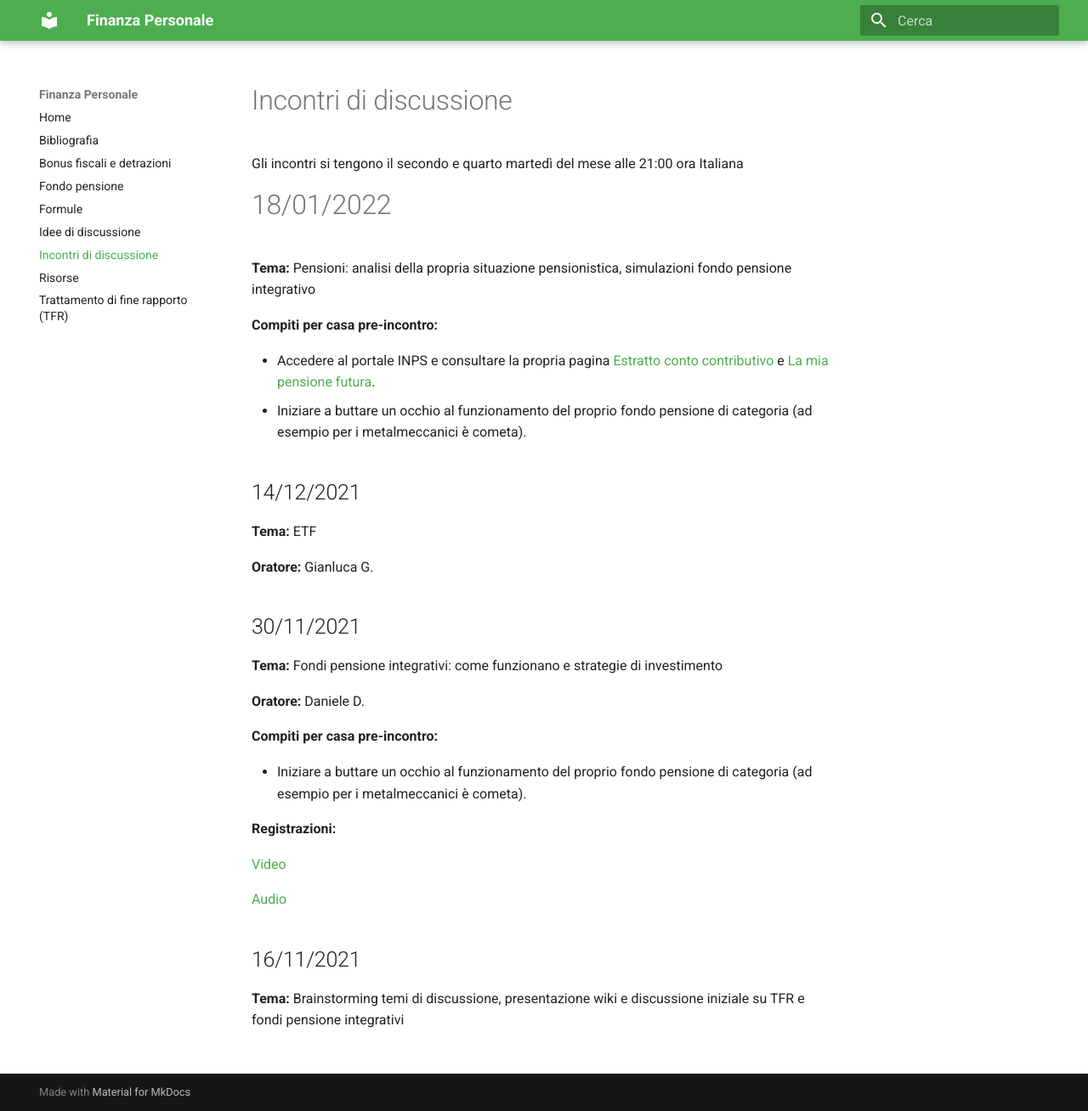
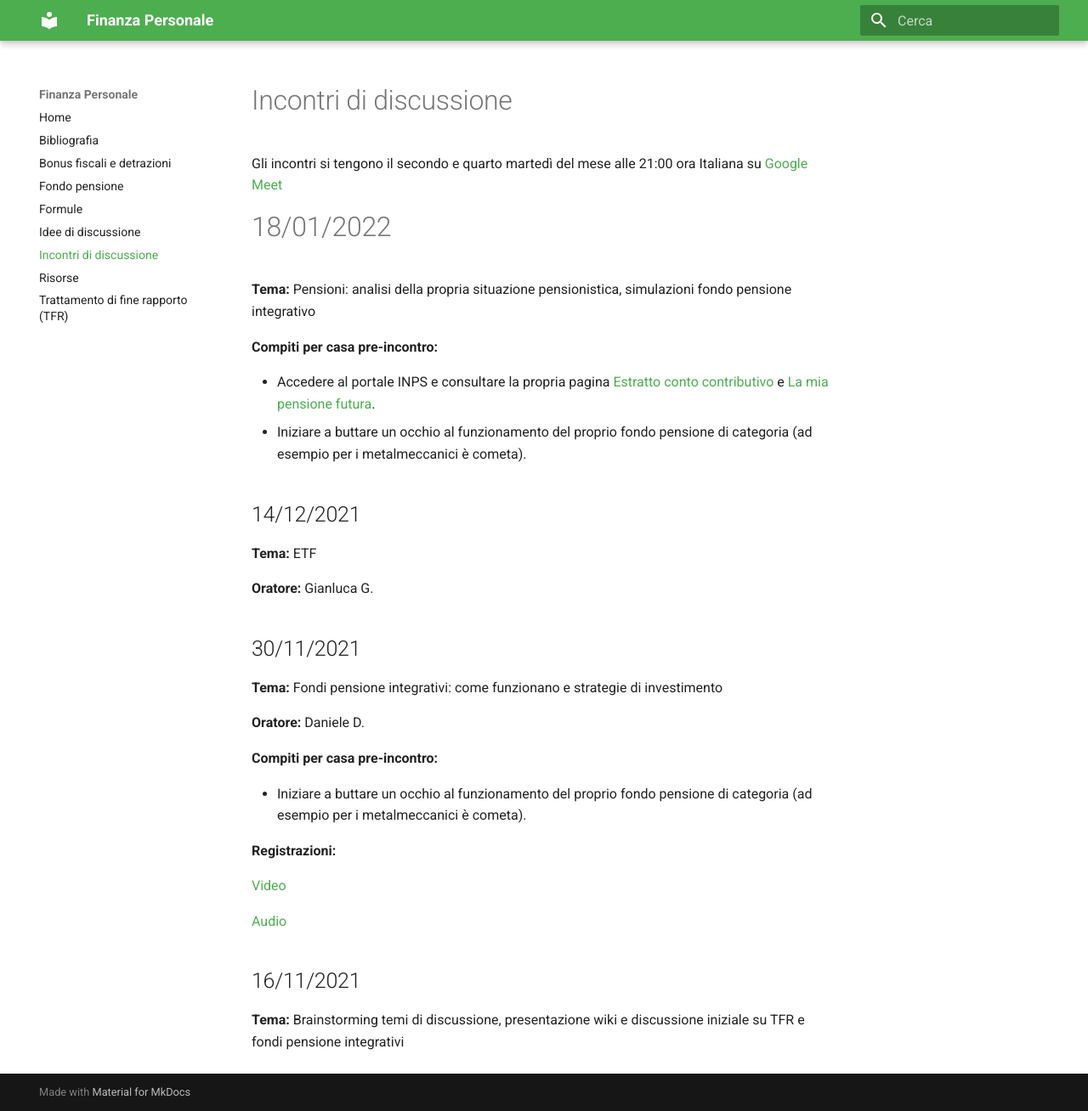
Before and after one commit to simgunz/wiki-finanza-personale, an MkDocs documentation site: the page built from docs/incontri.md, in a window 1280 px wide and 1308 px high. Shown: the whole window at 85% size. Built offline with MkDocs 1.6.1 and Material for MkDocs 9.7.7, drawn with Linux system fonts in a browser that asks for light colours.

Commit message:
Aggiunto link a google meet

```diff
--- a/docs/incontri.md
+++ b/docs/incontri.md
@@ -1,6 +1,6 @@
 # Incontri di discussione
 
-Gli incontri si tengono il secondo e quarto martedì del mese alle 21:00 ora Italiana
+Gli incontri si tengono il secondo e quarto martedì del mese alle 21:00 ora Italiana su [Google Meet](meet.google.com/tkd-yavi-evb)
 
 # 18/01/2022
 
```
